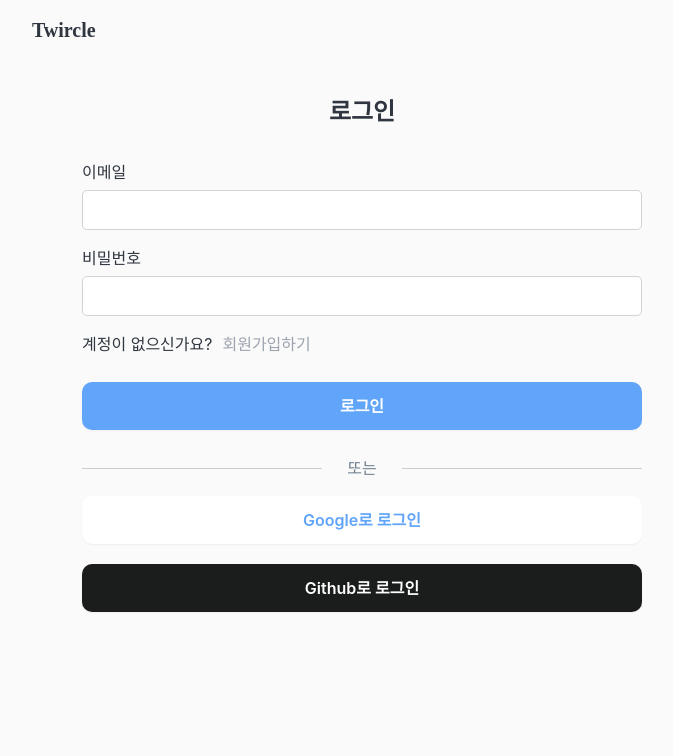
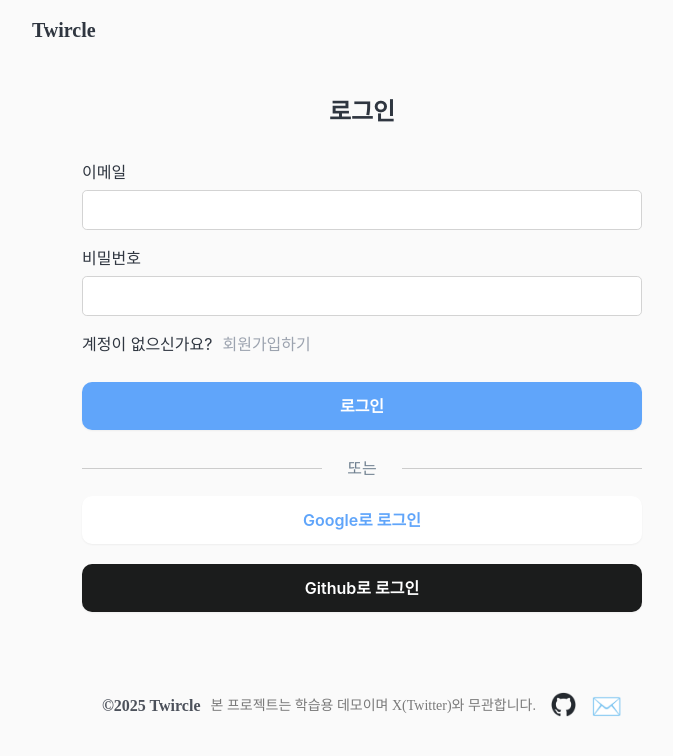
Before and after one commit to eileen819/twircle, a React (Vite) app: page /users/signin in a window 1280 px wide. Shown: the top 756 px of the page, without its empty margins (278-951 px from the left). Built offline with nearby package versions, Linux system fonts and the light colour scheme; no server answers.

Commit message:
Footer 추가 & About 페이지 추가

```diff
--- a/src/components/comment/commentBox.module.scss
+++ b/src/components/comment/commentBox.module.scss
@@ -39,8 +39,6 @@
     padding: 5px 20px 10px 20px;
 
     .wrapper {
-      cursor: pointer;
-
       .content {
         font-weight: 500;
         padding: 20px 0px;
--- a/src/components/layout/Layout.tsx
+++ b/src/components/layout/Layout.tsx
@@ -1,5 +1,5 @@
 import styles from "./layout.module.scss";
-import { Outlet } from "react-router-dom";
+import { Link, Outlet } from "react-router-dom";
 import { useContext } from "react";
 import AuthContext from "context/AuthContext";
 import Loader from "../loader/Loader";
@@ -12,10 +12,18 @@ export default function Layout() {
   const { user, isLoading } = useContext(AuthContext);
   const { language, toggleLanguage } = useLanguage();
 
+  const year = new Date().getFullYear();
+
   return (
     <div className={styles.layout}>
-      <div className={styles.header}>
+      <header className={styles.header}>
         <div className={styles.title}>Twircle</div>
+        <div className={styles.header__right}>
+          {user && (
+            <button className={styles.link__about}>
+              <Link to="/about">About</Link>
+            </button>
+          )}
           <button
             className={`${styles.icon} ${styles.languageIcon}`}
             onClick={toggleLanguage}
@@ -23,12 +31,32 @@ export default function Layout() {
             {language === "ko" ? <TbAlphabetKorean /> : <RiEnglishInput />}
           </button>
         </div>
+      </header>
       <main className={styles.main}>
         {user && <MenuBar />}
         <div className={styles.timeLine}>
           {isLoading ? <Loader /> : <Outlet />}
         </div>
       </main>
+      {!user && (
+        <footer className={styles.footer}>
+          <div className={styles.copyright}>
+            <span>&copy;{year} Twircle</span>
+            <p>본 프로젝트는 학습용 데모이며 X(Twitter)와 무관합니다.</p>
+          </div>
+          <a
+            href="https://github.com/eileen819"
+            target="_blank"
+            rel="noopener noreferrer"
+            className={styles.github}
+          >
+            <img src="/github-mark.png" alt="GitHub" />
+          </a>
+          <a href="mailto:eileen.ju.8819@gmail.com" className={styles.mail}>
+            <span>✉️</span>
+          </a>
+        </footer>
+      )}
     </div>
   );
 }
--- a/src/components/layout/layout.module.scss
+++ b/src/components/layout/layout.module.scss
@@ -7,17 +7,29 @@
   margin: 0 auto;
 
   .header {
-    @include respond(sm) {
     display: flex;
     justify-content: space-between;
     align-items: center;
-    }
+
     .title {
       padding: 20px;
       font-weight: 700;
       font-size: 20px;
       pointer-events: none;
     }
+    .header__right {
+      display: flex;
+      justify-content: center;
+      align-items: center;
+
+      .link__about {
+        @include btn;
+        @include respond-min(sm) {
+          margin-right: 20px;
+        }
+        color: $primaryBlue;
+      }
+
       .icon {
         display: none;
         @include respond(sm) {
@@ -33,6 +45,7 @@
         }
       }
     }
+  }
 
   .main {
     display: flex;
@@ -43,6 +56,7 @@
 
       @include respond(sm) {
         padding: 0;
+        margin-bottom: 15px;
       }
     }
 
@@ -50,4 +64,47 @@
       flex-direction: column;
     }
   }
+
+  .footer {
+    display: flex;
+    justify-content: center;
+    align-items: center;
+    gap: 15px;
+    margin-top: 40px;
+    padding: 20px 0px;
+    color: $primaryGray;
+
+    .copyright {
+      display: flex;
+      justify-content: center;
+      align-items: center;
+      gap: 10px;
+
+      span {
+        font-weight: 600;
       }
+
+      p {
+        font-size: 14px;
+        color: #797979;
+      }
+    }
+
+    .github {
+      img {
+        width: 25px;
+        height: 25px;
+      }
+    }
+
+    .mail {
+      span {
+        font-size: 25px;
+      }
+    }
+
+    @include respond(sm) {
+      padding: 20px;
+    }
+  }
+}
--- a/src/components/posts/PostActions.tsx
+++ b/src/components/posts/PostActions.tsx
@@ -34,7 +34,6 @@ export default function PostActions({
     if (postType === "posts") {
       navigate(`/posts/edit/${post?.id}`);
     } else if (postType === "comments") {
-      console.log("edit");
       setIsEdit?.(true);
     }
   };
--- /dev/null
+++ b/src/pages/about/index.module.scss
@@ -0,0 +1,48 @@
+.container {
+  padding: 20px;
+
+  .h1 {
+    font-size: 24px;
+    margin-bottom: 20px;
+    font-weight: 600;
+  }
+
+  .about {
+    line-height: 1.5;
+    padding: 0 10px;
+  }
+
+  .h2 {
+    font-size: 20px;
+    font-weight: 500;
+    margin-top: 40px;
+    margin-bottom: 15px;
+  }
+
+  .creator {
+    padding: 0 10px;
+
+    span {
+      display: block;
+      margin-bottom: 10px;
+
+      strong {
+        font-weight: 600;
+      }
+    }
+
+    .creator__wrapper {
+      .github {
+        img {
+          width: 25px;
+          height: 25px;
+          margin-right: 10px;
+        }
+      }
+
+      .email {
+        font-size: 25px;
+      }
+    }
+  }
+}
--- /dev/null
+++ b/src/pages/about/index.tsx
@@ -0,0 +1,38 @@
+import styles from "./index.module.scss";
+
+export default function About() {
+  const year = new Date().getFullYear();
+
+  return (
+    <div className={styles.container}>
+      <h1 className={styles.h1}>🔈 About this project</h1>
+
+      <p className={styles.about}>
+        이 프로젝트는 개인 학습 및 포트폴리오 목적의 클론입니다.
+        <br />
+        “Twitter”, “X” 및 관련 상표는 각 소유자에게 귀속되며, 본 프로젝트는
+        무관합니다.
+      </p>
+
+      <h2 className={styles.h2}>👤 Creator</h2>
+      <p className={styles.creator}>
+        <span>
+          &copy;{year} Twircle created by <strong>Eileen</strong>
+        </span>
+        <div className={styles.creator__wrapper}>
+          <a
+            href="https://github.com/eileen819"
+            target="_blank"
+            rel="noopener noreferrer"
+            className={styles.github}
+          >
+            <img src="github-mark.png" alt="GitHub" />
+          </a>
+          <a href="mailto:eileen.ju.8819@gmail.com" className={styles.email}>
+            ✉️
+          </a>
+        </div>
+      </p>
+    </div>
+  );
+}
--- a/src/routes/router.tsx
+++ b/src/routes/router.tsx
@@ -1,4 +1,5 @@
 import Layout from "components/layout/Layout";
+import About from "pages/about";
 import Home from "pages/home";
 import NotificationsPage from "pages/notifications";
 import PostsPage from "pages/posts";
@@ -39,6 +40,7 @@ function Router({ isAuthenticated }: IRouterProps) {
             </Route>
             <Route path="search" element={<SearchPage />} />
             <Route path="notifications" element={<NotificationsPage />} />
+            <Route path="about" element={<About />} />
             <Route path="*" element={<Navigate replace to="/" />} />
           </Route>
         </>
--- a/src/styles/_mixins.scss
+++ b/src/styles/_mixins.scss
@@ -33,3 +33,15 @@
     @warn "⚠️ '#{$bp}' is not a valid breakpoint.";
   }
 }
+
+@mixin respond-min($bp) {
+  @if map.has-key($breakpoints, $bp) {
+    $value: map.get($breakpoints, $bp);
+
+    @media (min-width: $value) {
+      @content;
+    }
+  } @else {
+    @warn "⚠️ '#{$bp}' is not a valid breakpoint.";
+  }
+}
```
Also changed, not shown: public/github-mark.png (added), 1 other file (tests, documents, lock files or other folders). Lines whose indentation alone changed are shown as unchanged.
